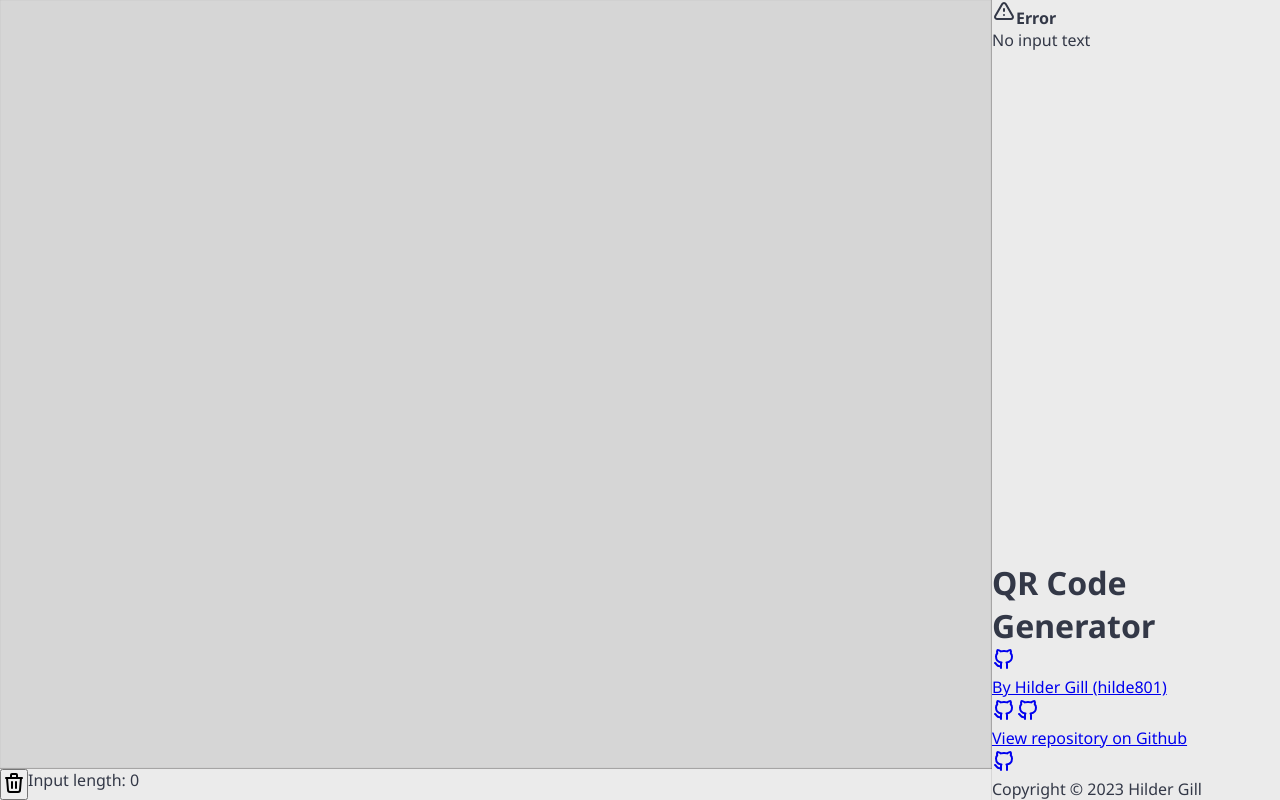
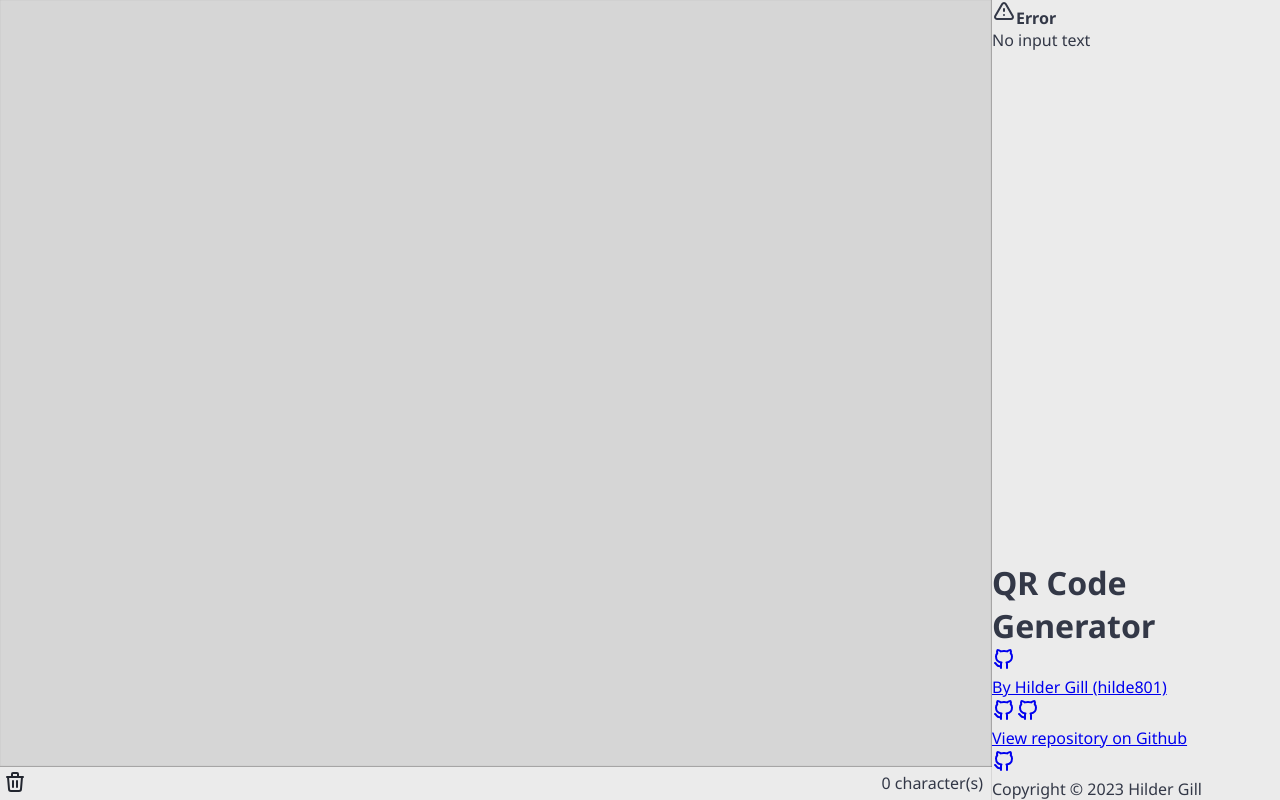
Before and after one commit to hilde801/qr-code-generator, a React (Vite) app: page / in a window 1280 px wide. Built offline with nearby package versions, Linux system fonts and the light colour scheme.

Commit message:
Added the style for character counter

```diff
--- a/src/components/userinput/index.tsx
+++ b/src/components/userinput/index.tsx
@@ -23,13 +23,13 @@ const UserInput: FC<UserInputProps> = (props: UserInputProps) => {
 			<textarea onInput={onInputTextArea} className={Style.textArea}></textarea>
 
 			<div className={Style.bottomToolbar}>
-				<button type={"reset"} onClick={onClickResetButton}>
+				<button type={"reset"} onClick={onClickResetButton} className={Style.clearButton}>
 					<IconTrash />
 				</button>
 
 				<div className={Style.spacer}></div>
 
-				<p>{`Input length: ${inputLength}`}</p>
+				<p className={Style.charCounter}>{`${inputLength} character(s)`}</p>
 			</div>
 		</form>
 	);
--- a/src/components/userinput/style.module.css
+++ b/src/components/userinput/style.module.css
@@ -8,7 +8,12 @@
 .bottomToolbar {
 	display: flex;
 	flex-direction: row;
+	align-items: center;
 	border-right: 1px solid var(--color-background-2);
+}
+
+.spacer {
+	flex: 1;
 }
 
 .textArea {
@@ -19,3 +24,24 @@
 	border: none;
 	box-shadow: inset -1px 0 1px hsla(0, 8%, 8%, 25%), inset 0 -1px 1px hsla(0, 8%, 8%, 25%);
 }
+
+.clearButton {
+	padding: 0.2rem;
+	cursor: pointer;
+	background: none;
+	border: none;
+	color: var(--color-foreground-2);
+}
+
+.charCounter {
+	padding: 0 0.5rem;
+}
+
+.clearButton:hover {
+	color: var(--color-foreground-1);
+}
+
+.clearButton > svg {
+	width: 1.5rem;
+	height: 1.5rem;
+}
```
